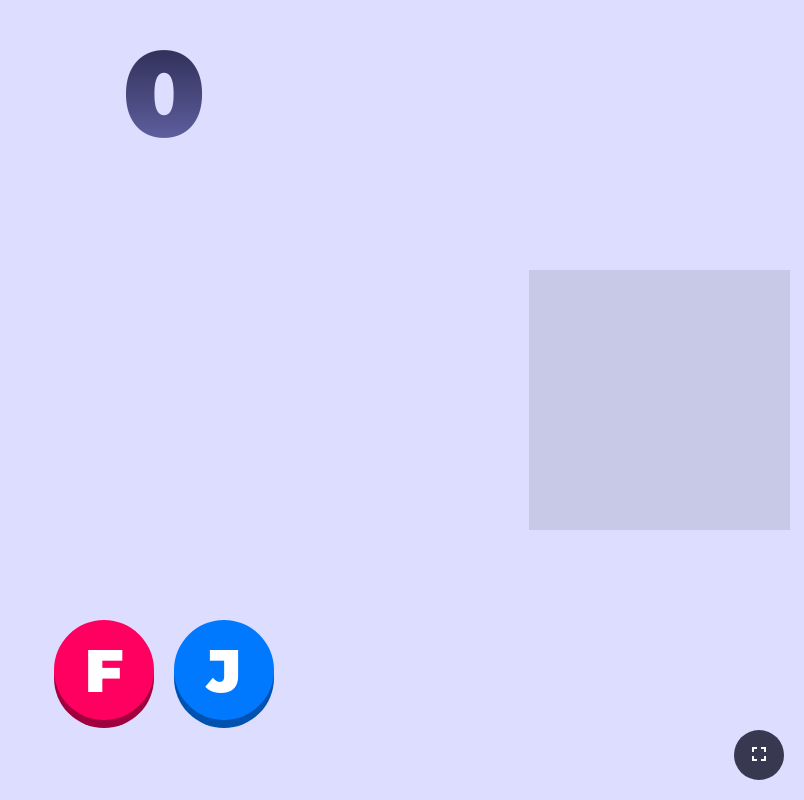
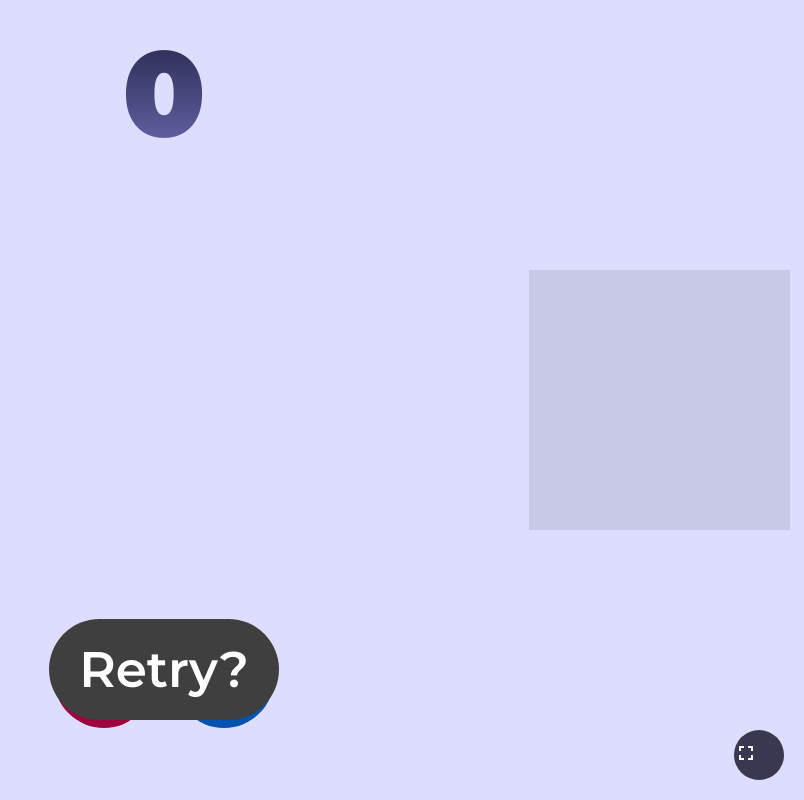
Before and after one commit to 9rotama/hoody-rhythm, a website built with Vite: page index.html in a window 1280 px wide. Shown: the whole page, without its empty margins (476-1280 px from the left). Built offline with nearby package versions, Linux system fonts and the light colour scheme.

Commit message:
retryボタンの作成

```diff
--- a/index.html
+++ b/index.html
@@ -14,7 +14,14 @@
       <div id="countdown">
         <p id="countdown-text"></p>
       </div>
-      <div id="buttons"></div>
+      <div id="bottom-container">
+        <div class="is-flex-center" id="buttons"></div>
+      </div>
+      <div id="bottom-container">
+        <div class="is-flex-center">
+          <button id="retry-button">Retry?</button>
+        </div>
+      </div>
       <button id="fullscreen-switch">
         <span class="material-icons"> fullscreen </span>
       </button>
--- a/src/style.css
+++ b/src/style.css
@@ -10,6 +10,10 @@ body {
   min-width: 320px;
   min-height: 100vh;
   font-family: "Montserrat", sans-serif;
+}
+
+button {
+  all: unset;
 }
 
 #glcanvas {
@@ -64,13 +68,7 @@ body {
 }
 
 #buttons {
-  position: absolute;
-  width: 100vw;
-  bottom: 10vh;
-
-  display: flex;
   align-items: bottom;
-  justify-content: center;
   gap: 20px;
 
   @media screen and (max-height: 500px) {
@@ -149,6 +147,25 @@ body {
   border: none;
 }
 
+#bottom-container {
+  position: absolute;
+  width: 100vw;
+  bottom: 10vh;
+}
+
+#retry-button-container {
+  position: absolute;
+}
+
+#retry-button {
+  background: rgb(63, 63, 63);
+  font-size: 50px;
+  color: white;
+  padding: 20px 30px;
+  border-radius: 50vh;
+  font-weight: 600;
+}
+
 .countdown-fadein {
   animation: countdown-fadein 0.2s;
 }
@@ -167,6 +184,11 @@ body {
 
 .is-transparent {
   opacity: 0;
+}
+
+.is-flex-center {
+  display: flex;
+  justify-content: center;
 }
 
 @keyframes countdown-fadein {
```
